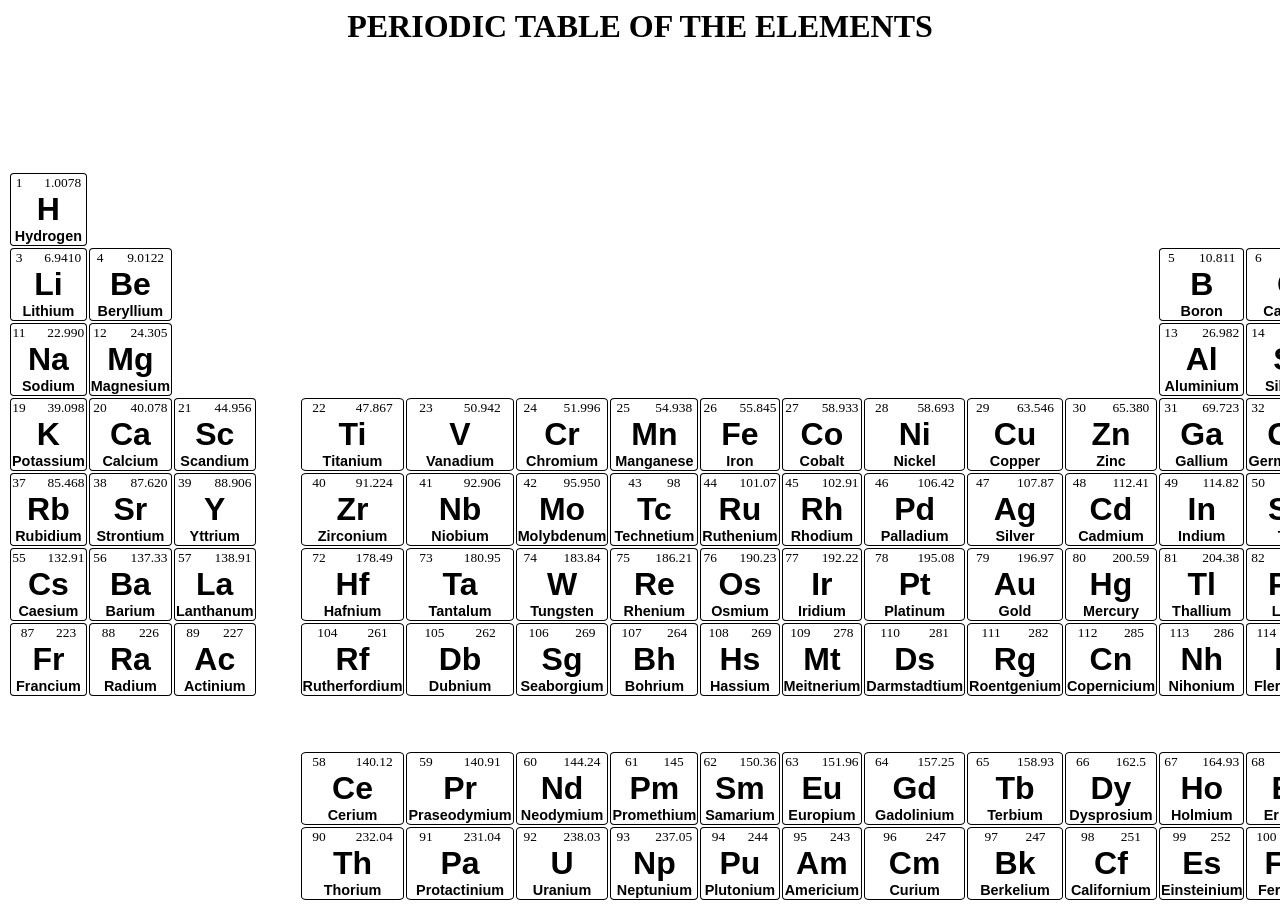
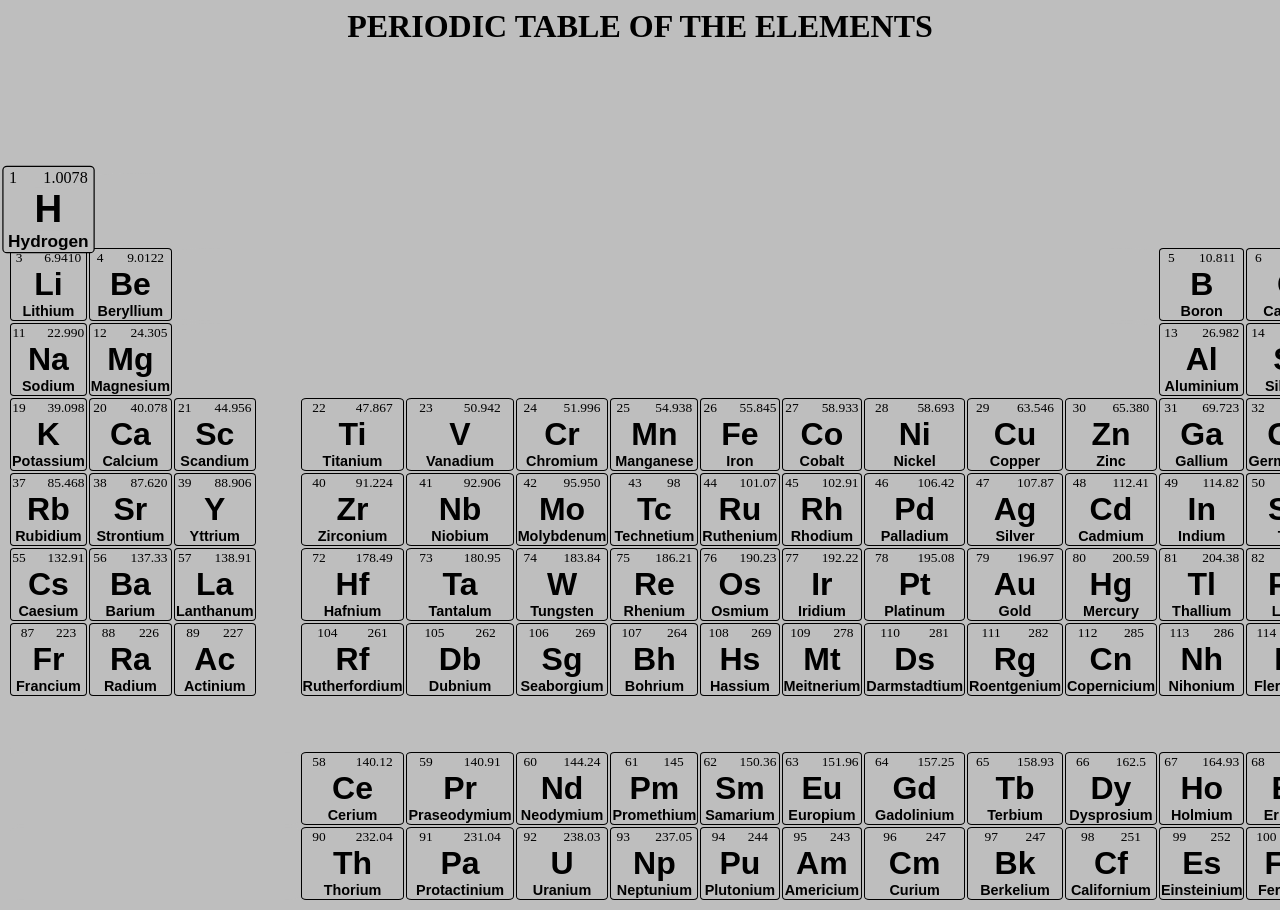
Before and after one commit to uniro123/periodictable, a plain HTML site: page index.html in a window 1280 px wide. In both pictures the pointer is over the element 48 px from the left and 209 px from the top of the page. Shown: the top 910 px of the page. Drawn offline with Linux system fonts and the light colour scheme.

Commit message:
Update style.css

```diff
--- a/css/style.css
+++ b/css/style.css
@@ -1,3 +1,6 @@
+* {
+    background-color: rgb(190, 190, 190);
+}
 table {
     width: 100%;
     margin-top: 10%;
@@ -9,6 +12,11 @@ tr, td{
     border: 1px solid black;
     text-align: center;
     border-radius: 5%;
+}
+td:hover {
+    transform: scale(1.2);
+    transition: .6s;
+
 }
 .atomicnum {
     margin-left: 0;
```
